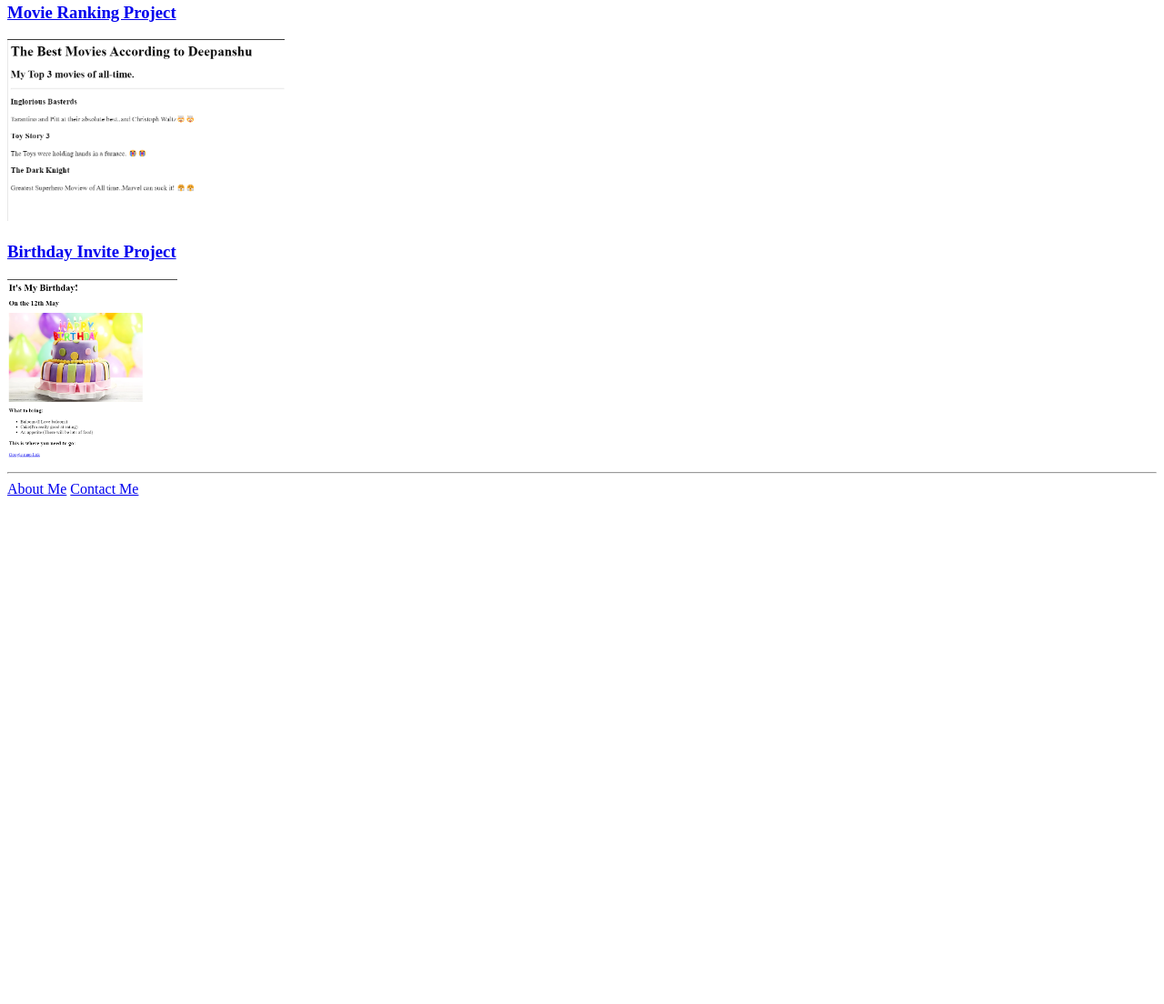
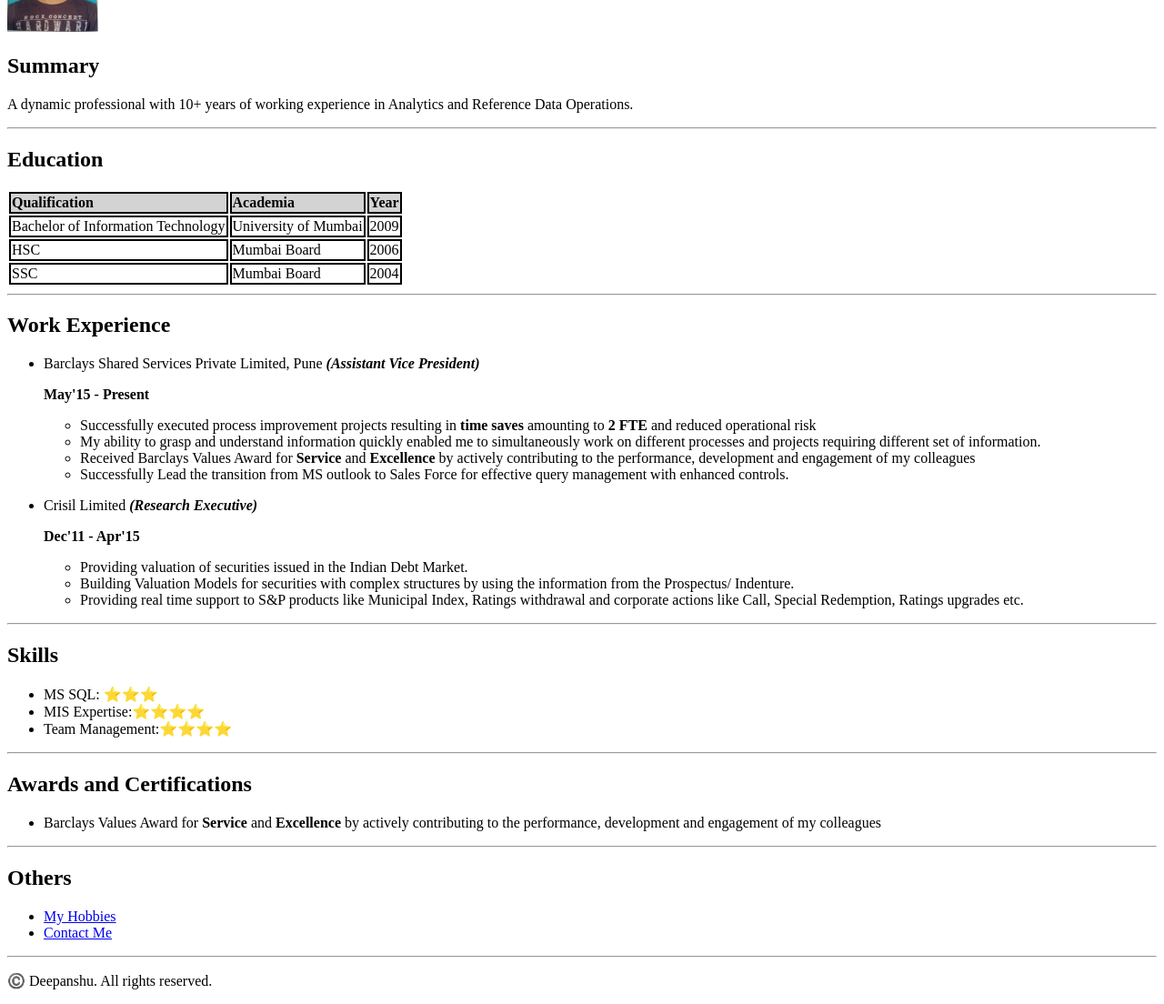
Before and after one commit to dpnshum/html-portfolio, a plain HTML site: page index.html in a window 1280 px wide. Shown: the part 145-1249 px from the top of the page at 91% size. Before the commit the page ends 800 px from the top, so only its background shows below. Drawn offline with Linux system fonts and the light colour scheme.

Commit message:
Add files via upload

```diff
--- a/index.html
+++ b/index.html
@@ -1,36 +1,91 @@
-<!-- TODO 1: Create the HTML Boilerplate -->
 <!DOCTYPE html>
 <html lang="en">
+
 <head>
     <meta charset="UTF-8">
-    <title>My Webdevelopment Portfolio</title>
+    <title>My Resume</title>
 </head>
-
 <body>
-    <h1>Deepanshu Mishra's Portfolio</h1>
-    <h2>I am Web Developer</h2>
+    <h1>Deepanshu Mishra</h1>
+    <img src="./Deepanshu Mishra.jpeg" height="100" width="100" alt ="Deepanshu Mishra's Picture"/>
+    <h2>Summary</h2>
+    <p>A dynamic professional with 10+ years of working experience in Analytics and Reference Data Operations.</p>
     <hr/>
-    <h3><a href="./2.4 Movie Ranking Project/index.html">Movie Ranking Project</a></h3>
-    <img src="./assets/images/Movie_RankingProjectDeepanshu.png" height="200" alt="Best Movies Ranked by Deepanshu "/>
-    <h3><a href="./3.4 Birthday Invite Project/index.html">Birthday Invite Project</a></h3>
-    <img src="./assets/images/Birthday Invite Project.png" height="200" alt="Birthday Invite Project by Deepanshu"/>
-    <hr />
-    <a href="./4.1 Webpages/public/about.html">About Me</a>
-    <a href="./4.1 Webpages/public/contact.html">Contact Me</Menu></a>
+    <h2>Education</h2>
+    <table>
+        <thead>
+            <tr>
+                <th style="background:lightgrey;border: 2px solid;text-align: left;" scope ="col">Qualification</th>
+                <th style="background:lightgrey;border: 2px solid;text-align: left;" scope="col">Academia</th>
+                <th style="background:lightgrey;border: 2px solid;text-align: left;" scope ="col">Year</th>
+            </tr>
+        </thead>
+        <tbody>
+            <tr>
+                <td style="border: 2px solid;text-align: left;">Bachelor of Information Technology</td>
+                <td style="border: 2px solid;text-align: left;">University of Mumbai</td>
+                <td style="border: 2px solid;text-align: left;">2009</td>
+            </tr>
+            <tr>
+                <td style="border: 2px solid;text-align: left;">HSC</td>
+                <td style="border: 2px solid;text-align: left;">Mumbai Board</td>
+                <td style="border: 2px solid;text-align: left;">2006</td>
+            </tr>
+            <tr>
+                <td style="border: 2px solid;text-align: left;">SSC</td>
+                <td style="border: 2px solid;text-align: left;">Mumbai Board</td>
+                <td style="border: 2px solid;text-align: left;">2004</td>
+            </tr>
+        </tbody>
+    </table>
+    <hr/>
+    <h2>Work Experience</h2>
+    <ul>
+        <li>
+            <p>Barclays Shared Services Private Limited, Pune <b><i>(Assistant Vice President)</i></b></p>
+            <p><b>May'15 - Present</b></p>
+            <ul>
+                <li>Successfully executed process improvement projects resulting in <b>time saves</b> amounting to <b>2 FTE</b> and reduced operational risk </li>
+                <li>My ability to grasp and understand information quickly enabled me to simultaneously work on different processes and projects requiring different set of information.</li>
+                <li>Received Barclays Values Award for <b>Service</b> and <b> Excellence</b> by actively contributing to the performance, development and engagement of my colleagues</li>
+                <li>Successfully Lead the transition from MS outlook to Sales Force for effective query management with enhanced controls.</li>
+            </ul>
+        </li>
+        <li>
+            <p>Crisil Limited <b><i>(Research Executive)</i></b></p>
+            <p><b>Dec'11 - Apr'15</b></p>
+            <ul>
+                <li>Providing valuation of securities issued in the Indian Debt Market.</li>
+                <li>Building Valuation Models for securities with complex structures by using the information from the Prospectus/ Indenture.</li>
+                <li>Providing real time support to S&P products like Municipal Index, Ratings withdrawal and corporate actions like Call, Special Redemption, Ratings upgrades etc.</li>
+            </ul>
+        </li>
+    </ul>
+    <hr/>
+    <h2>Skills</h2>
+    <ul>
+        <li>MS SQL: ⭐⭐⭐</li>
+        <li>MIS Expertise:⭐⭐⭐⭐</li>
+        <li>Team Management:⭐⭐⭐⭐ </li>
+    </ul>
+    <hr/>
+    <h2>Awards and Certifications</h2>
+    <ul>
+        <li>Barclays Values Award for <b>Service</b> and <b>Excellence</b> by actively contributing to the performance, development and engagement of my colleagues</li>
+    </ul>
+    <hr/>
+    <h2>Others</h2>
+    <ul>
+        <li>
+            <a href="./Hobbies.html">My Hobbies</a>
+        </li>
+        <li>
+            <a href="./My Contact Details.html">Contact Me</a>
+        </li>
+    </ul>
+    <hr/>
+    <footer>
+        <p>©️ Deepanshu. All rights reserved.</p>
+    </footer>
 </body>
-
 </html>
-
-<!-- TODO 2: Add Your previous projects' HTML into the public folder -->
-
-<!-- TODO 3: Take screenshots of your project previews and add the images to the images folder -->
-
-<!-- TODO 4: Add titles/subtitles etc. -->
-
-<!-- TODO 5: Add a link to the project pages -->
-
-<!-- TODO 6: Add images to show the project previews
-HINT for TODO 6: You can use the height attribute set to 200 to make the image smaller:
-https://developer.mozilla.org/en-US/docs/Web/HTML/Element/img#attr-height -->
-
-<!-- TODO 7: Add the Contact Me and About Me page links -->
```
Also changed, not shown: Hobbies.html (added, +16 -0 lines), My Contact Details.html (added, +14 -0 lines), Deepanshu Mishra.jpeg (added).
